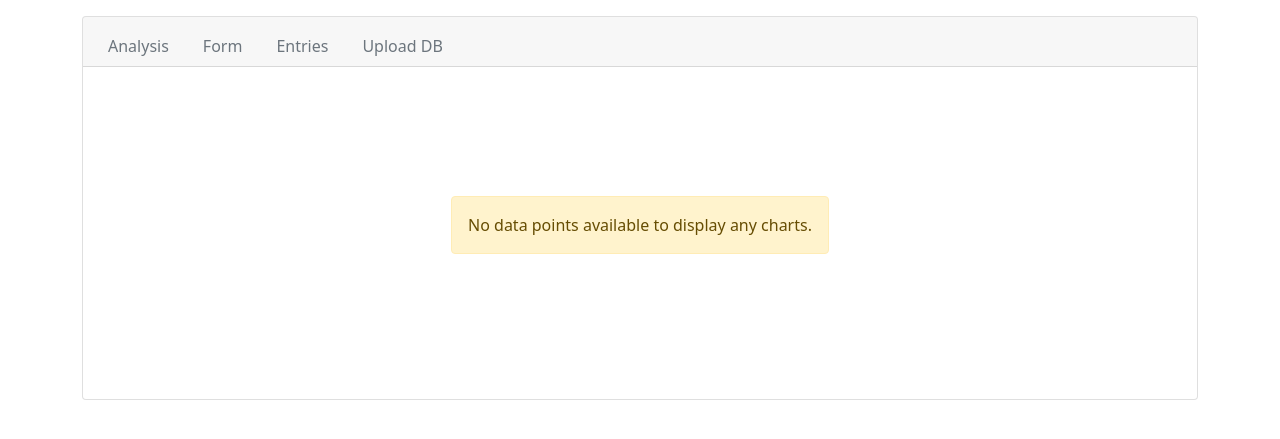
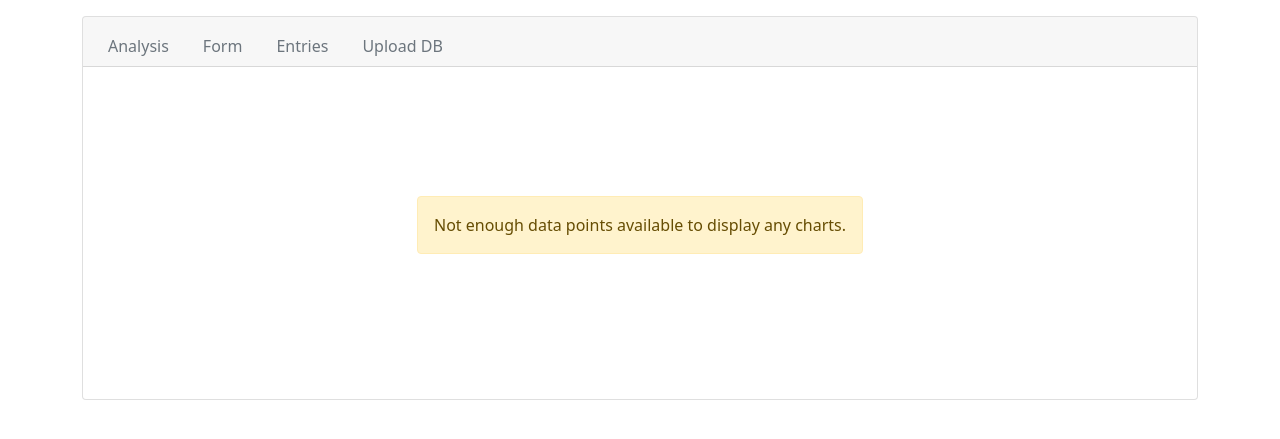
Before and after one commit to noelkronenberg/dalytic, a Flask app: template api/templates/analysis.html in a window 1280 px wide. Shown: the part 56-495 px from the top of the page. Run offline with Flask 3, Linux system fonts and the light colour scheme; the template is opened without the code that fills it, so the values that code supplies are empty; the visitor is signed in with stand-in values (Sample User, id 1).

Commit message:
minor text adjustment

```diff
--- a/api/templates/analysis.html
+++ b/api/templates/analysis.html
@@ -36,7 +36,7 @@
 
     <div class="d-flex justify-content-center align-items-center" style="height: 300px;">
         <div class="alert alert-warning text-center" role="alert">
-            No data points available to display any charts.
+            Not enough data points available to display any charts.
         </div>
     </div>
 
```
